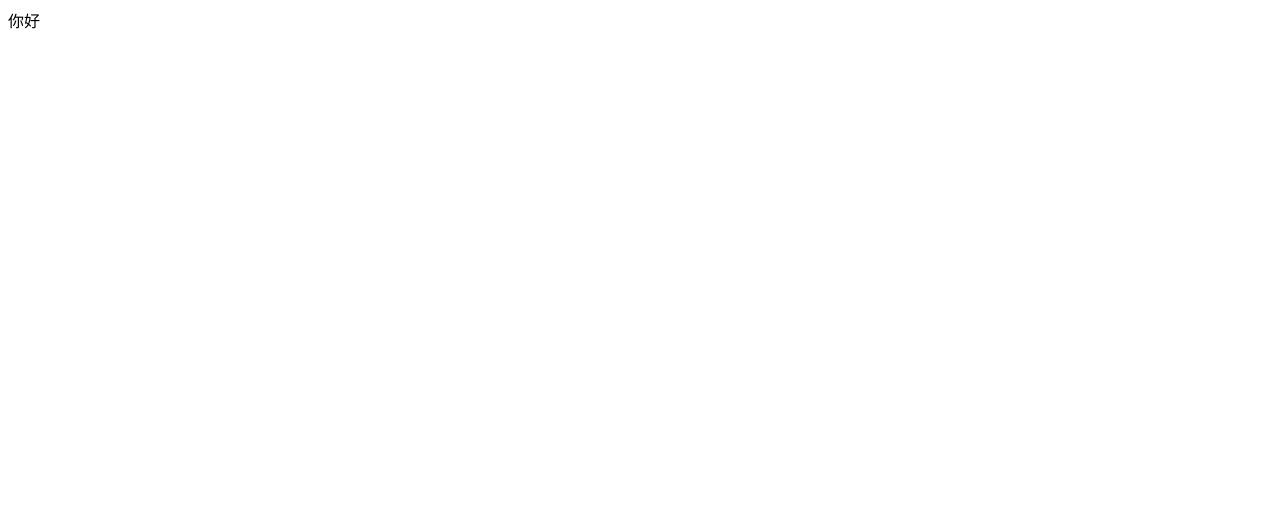
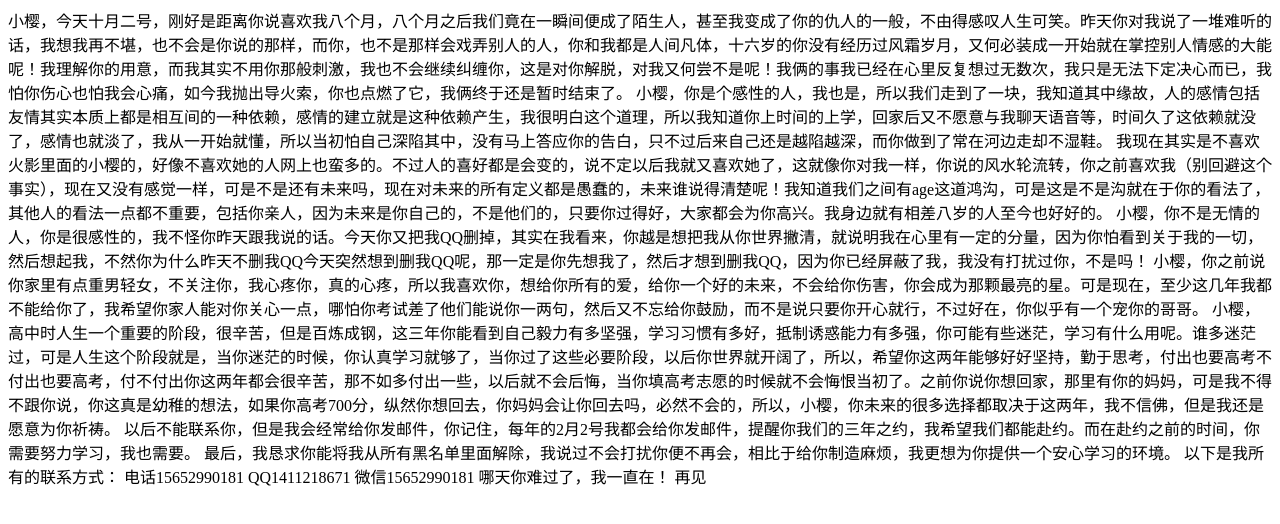
Before and after one commit to ShangJianhua/webtest, a plain HTML site: page index.html in a window 1280 px wide. Drawn offline with Linux system fonts and the light colour scheme.

Commit message:
Update index.html

```diff
--- a/index.html
+++ b/index.html
@@ -2,7 +2,28 @@
 
 <html>
 <body>
-  你好
+  小樱，今天十月二号，刚好是距离你说喜欢我八个月，八个月之后我们竟在一瞬间便成了陌生人，甚至我变成了你的仇人的一般，不由得感叹人生可笑。昨天你对我说了一堆难听的话，我想我再不堪，也不会是你说的那样，而你，也不是那样会戏弄别人的人，你和我都是人间凡体，十六岁的你没有经历过风霜岁月，又何必装成一开始就在掌控别人情感的大能呢！我理解你的用意，而我其实不用你那般刺激，我也不会继续纠缠你，这是对你解脱，对我又何尝不是呢！我俩的事我已经在心里反复想过无数次，我只是无法下定决心而已，我怕你伤心也怕我会心痛，如今我抛出导火索，你也点燃了它，我俩终于还是暂时结束了。
+
+小樱，你是个感性的人，我也是，所以我们走到了一块，我知道其中缘故，人的感情包括友情其实本质上都是相互间的一种依赖，感情的建立就是这种依赖产生，我很明白这个道理，所以我知道你上时间的上学，回家后又不愿意与我聊天语音等，时间久了这依赖就没了，感情也就淡了，我从一开始就懂，所以当初怕自己深陷其中，没有马上答应你的告白，只不过后来自己还是越陷越深，而你做到了常在河边走却不湿鞋。
+
+我现在其实是不喜欢火影里面的小樱的，好像不喜欢她的人网上也蛮多的。不过人的喜好都是会变的，说不定以后我就又喜欢她了，这就像你对我一样，你说的风水轮流转，你之前喜欢我（别回避这个事实），现在又没有感觉一样，可是不是还有未来吗，现在对未来的所有定义都是愚蠢的，未来谁说得清楚呢！我知道我们之间有age这道鸿沟，可是这是不是沟就在于你的看法了，其他人的看法一点都不重要，包括你亲人，因为未来是你自己的，不是他们的，只要你过得好，大家都会为你高兴。我身边就有相差八岁的人至今也好好的。
+
+小樱，你不是无情的人，你是很感性的，我不怪你昨天跟我说的话。今天你又把我QQ删掉，其实在我看来，你越是想把我从你世界撇清，就说明我在心里有一定的分量，因为你怕看到关于我的一切，然后想起我，不然你为什么昨天不删我QQ今天突然想到删我QQ呢，那一定是你先想我了，然后才想到删我QQ，因为你已经屏蔽了我，我没有打扰过你，不是吗！
+
+小樱，你之前说你家里有点重男轻女，不关注你，我心疼你，真的心疼，所以我喜欢你，想给你所有的爱，给你一个好的未来，不会给你伤害，你会成为那颗最亮的星。可是现在，至少这几年我都不能给你了，我希望你家人能对你关心一点，哪怕你考试差了他们能说你一两句，然后又不忘给你鼓励，而不是说只要你开心就行，不过好在，你似乎有一个宠你的哥哥。
+
+小樱，高中时人生一个重要的阶段，很辛苦，但是百炼成钢，这三年你能看到自己毅力有多坚强，学习习惯有多好，抵制诱惑能力有多强，你可能有些迷茫，学习有什么用呢。谁多迷茫过，可是人生这个阶段就是，当你迷茫的时候，你认真学习就够了，当你过了这些必要阶段，以后你世界就开阔了，所以，希望你这两年能够好好坚持，勤于思考，付出也要高考不付出也要高考，付不付出你这两年都会很辛苦，那不如多付出一些，以后就不会后悔，当你填高考志愿的时候就不会悔恨当初了。之前你说你想回家，那里有你的妈妈，可是我不得不跟你说，你这真是幼稚的想法，如果你高考700分，纵然你想回去，你妈妈会让你回去吗，必然不会的，所以，小樱，你未来的很多选择都取决于这两年，我不信佛，但是我还是愿意为你祈祷。
+
+以后不能联系你，但是我会经常给你发邮件，你记住，每年的2月2号我都会给你发邮件，提醒你我们的三年之约，我希望我们都能赴约。而在赴约之前的时间，你需要努力学习，我也需要。
+最后，我恳求你能将我从所有黑名单里面解除，我说过不会打扰你便不再会，相比于给你制造麻烦，我更想为你提供一个安心学习的环境。
+
+以下是我所有的联系方式：
+     电话15652990181
+     QQ1411218671
+     微信15652990181
+
+哪天你难过了，我一直在！
+再见
   </p>
 
 </body>
```
